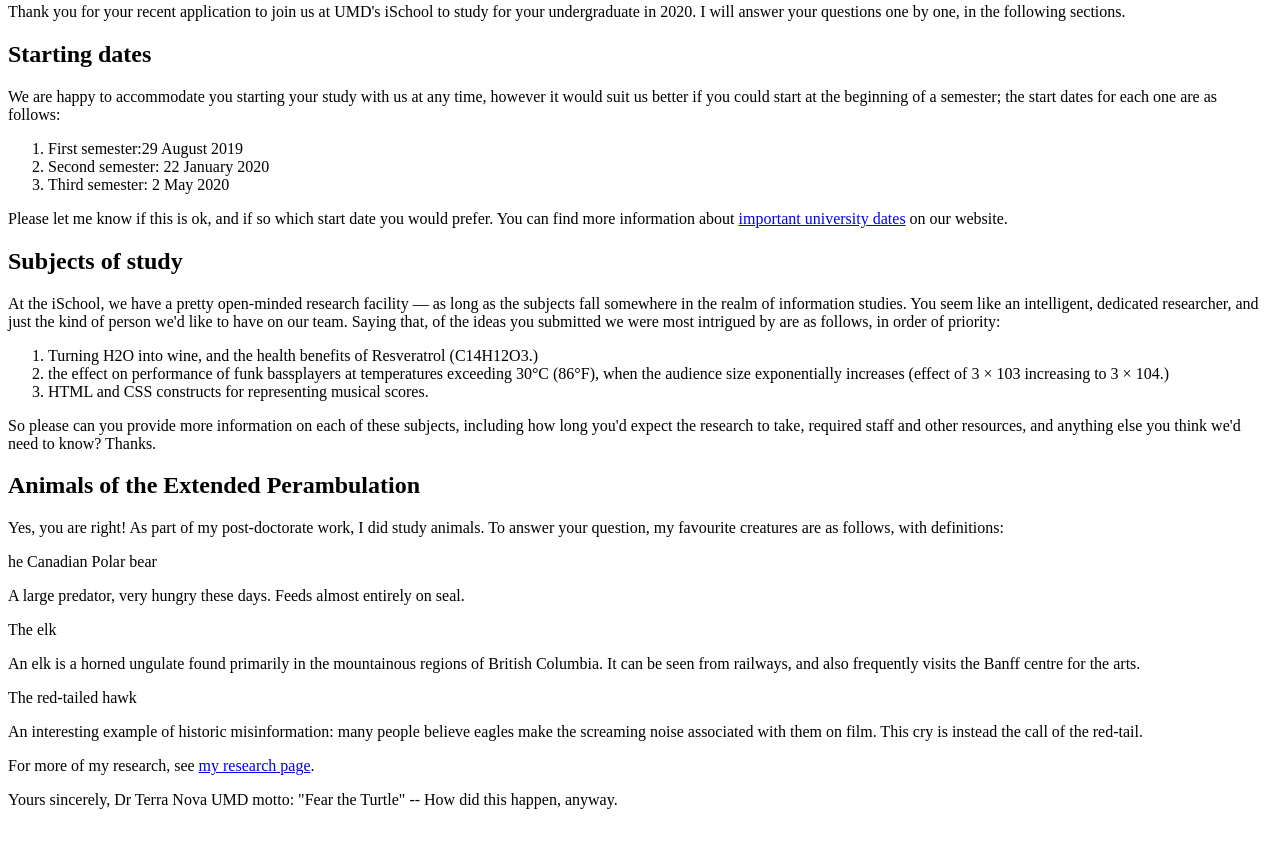
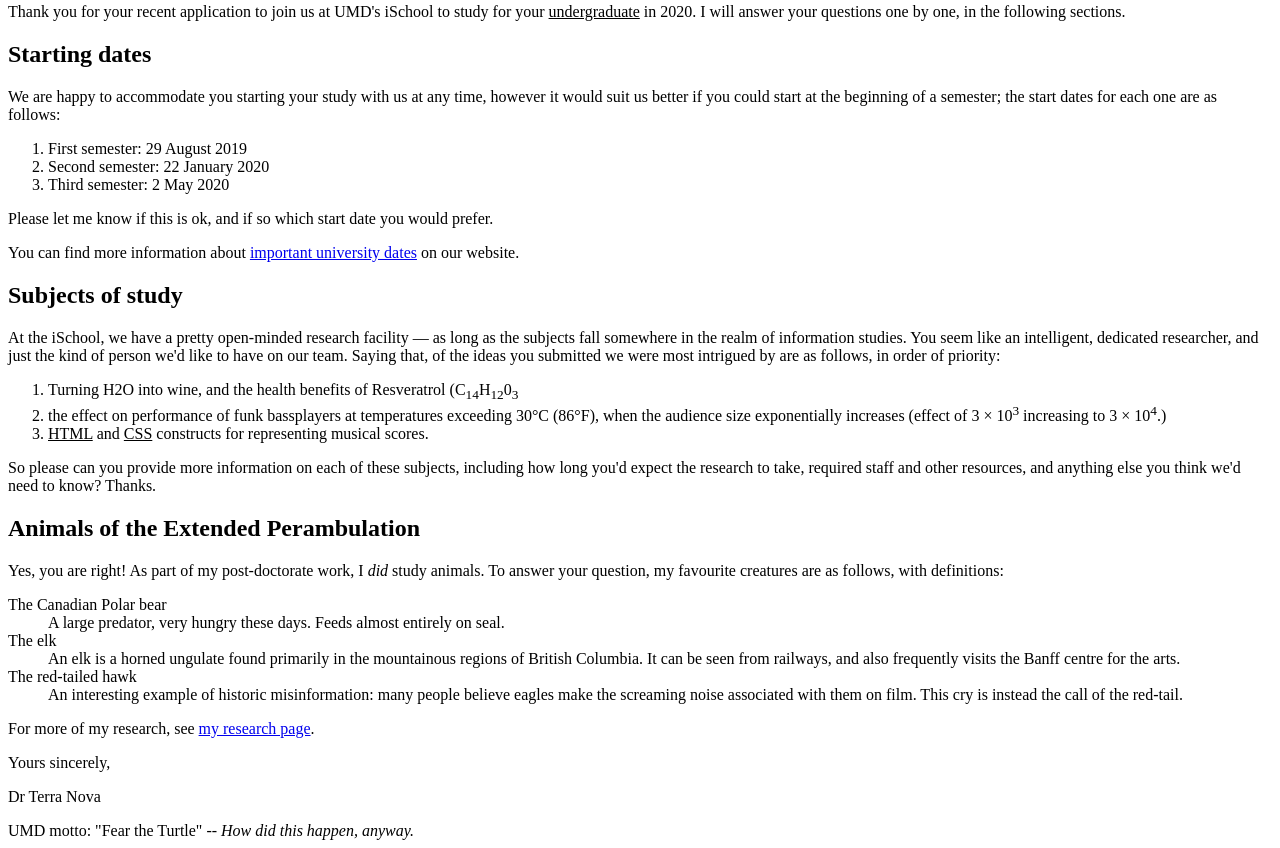
Before and after one commit to aabdella98/aabdella98.github.io, a plain HTML site: page lab_2/index.html in a window 1280 px wide. Shown: the part 359-1207 px from the top of the page. Before the commit the page ends 1176 px from the top, so only its background shows below. Drawn offline with Linux system fonts and the light colour scheme.

Commit message:
Update index.html

```diff
--- a/lab_2/index.html
+++ b/lab_2/index.html
@@ -32,20 +32,20 @@
 
 <p>Dear Dover,</p>
 
-<p>Thank you for your recent application to join us at UMD's iSchool to study for your undergraduate in 2020. I will answer your questions one by one, in the following sections.</p>
+<p>Thank you for your recent application to join us at UMD's iSchool to study for your <u>undergraduate</u> in 2020. I will answer your questions one by one, in the following sections.</p>
 
 <h2> Starting dates</h2>
 
 <p>We are happy to accommodate you starting your study with us at any time, however it would suit us better if you could start at the beginning of a semester; the start dates for each one are as follows:</p>
 <ol>
-<li>First semester:29 August 2019   </li>
+<li>First semester: 29 August 2019   </li>
 <li>Second semester: 22 January 2020   </li>
 <li>Third semester: 2 May 2020  </li>
 </ol>
 
-Please let me know if this is ok, and if so which start date you would prefer.
+<p>Please let me know if this is ok, and if so which start date you would prefer.</p>
 
-You can find more information about <a href="http://example.com">important university dates</a> on our website.
+<p>You can find more information about <a href="http://example.com">important university dates</a> on our website.</p>
 
 
 <h2>Subjects of study</h2>
@@ -54,30 +54,32 @@
 
 
 <ol>
-<li>Turning H2O into wine, and the health benefits of Resveratrol (C14H12O3.)
-<li> the effect on performance of funk bassplayers at temperatures exceeding 30°C (86°F), when the audience size exponentially increases (effect of 3 × 103 increasing to 3 × 104.)</li>
-<li>HTML and CSS constructs for representing musical scores.</li>
+<li>Turning H2O into wine, and the health benefits of Resveratrol (C<sub>14</sub>H<sub>12</sub>0<sub>3</sub.)</li>
+<li> the effect on performance of funk bassplayers at temperatures exceeding 30°C (86°F), when the audience size exponentially increases (effect of  3 × 10<sup>3</sup> increasing to 3 × 10<sup>4</sup>.)</li>
+<li><u>HTML</u> and <u>CSS</u> constructs for representing musical scores.</li>
 </ol>
 <p>So please can you provide more information on each of these subjects, including how long you'd expect the research to take, required staff and other resources, and anything else you think we'd need to know? Thanks.</p>
 
 
 <h2> Animals of the Extended Perambulation</h2>
 
-<p>Yes, you are right! As part of my post-doctorate work, I did study animals. To answer your question, my favourite creatures are as follows, with definitions: </p>
+<p>Yes, you are right! As part of my post-doctorate work, I <i>did</i> study animals. To answer your question, my favourite creatures are as follows, with definitions: </p>
 
-<p>he Canadian Polar bear</p>
-<p>A large predator, very hungry these days. Feeds almost entirely on seal.</p>
-<p>The elk</p>
-<p></p>An elk is a horned ungulate found primarily in the mountainous regions of British Columbia. It can be seen from railways, and also frequently visits the Banff centre for the arts.</p>
-<p>The red-tailed hawk</p>
-<p>An interesting example of historic misinformation: many people believe eagles make the screaming noise associated with them on film. This cry is instead the call of the red-tail.</p>
+<dl>
+<dt>The Canadian Polar bear</dt>
+<dd>A large predator, very hungry these days. Feeds almost entirely on seal.</dd>
+<dt>The elk</dt>
+<dd>An elk is a horned ungulate found primarily in the mountainous regions of British Columbia. It can be seen from railways, and also frequently visits the Banff centre for the arts.</dd>
+<dt>The red-tailed hawk</dt>
+<dd>An interesting example of historic misinformation: many people believe eagles make the screaming noise associated with them on film. This cry is instead the call of the red-tail.</dd>
+</dl>
 
-<p>For more of my research, see <a href="http://example.com">my research page</a>. </p>
+For more of my research, see <a href="http://example.com">my research page</a>. </p>
 
-Yours sincerely,
-Dr Terra Nova
+<p>Yours sincerely,</p>
+<p>Dr Terra Nova</p>
 
-UMD motto: "Fear the Turtle" -- How did this happen, anyway.
+UMD motto: "Fear the Turtle" -- <i>How did this happen, anyway.</i>
 
 </body>
 </html>
```
